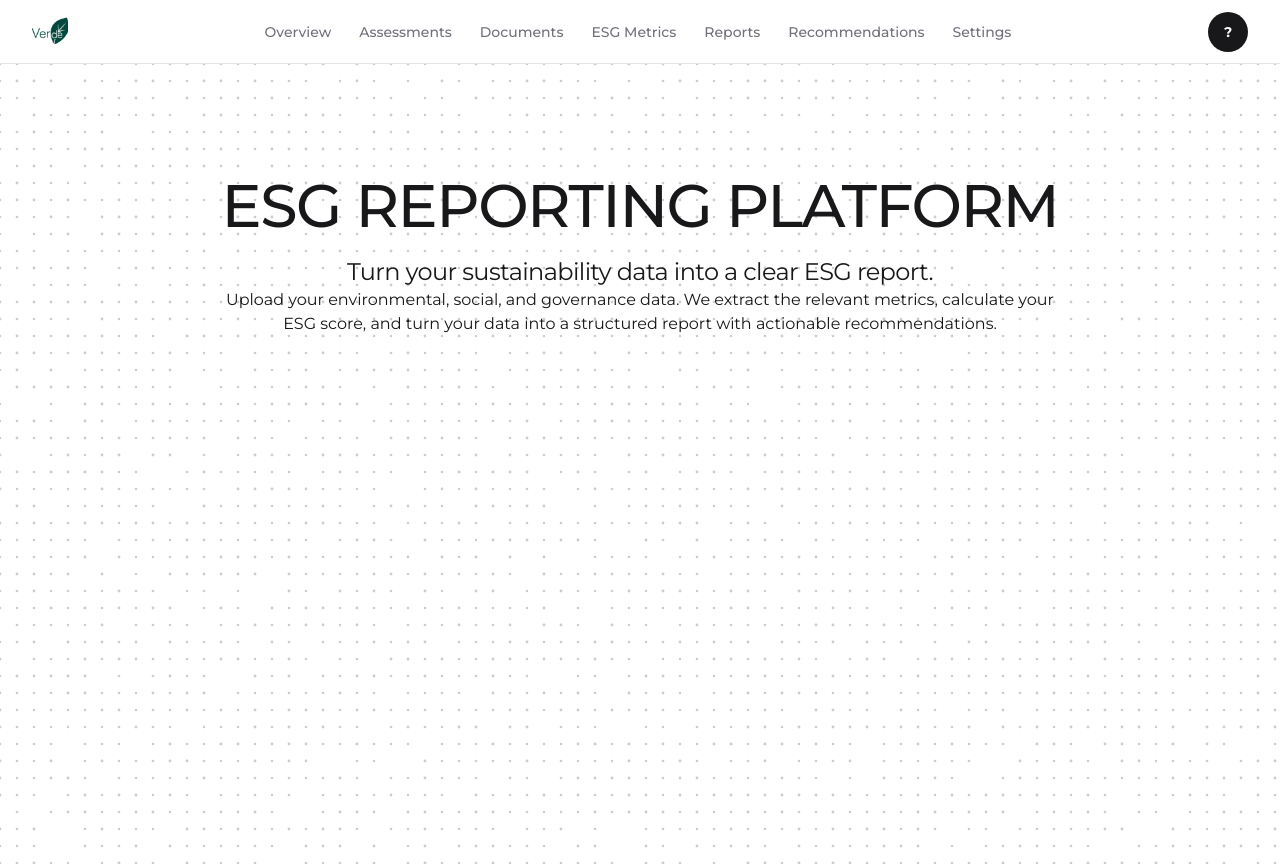
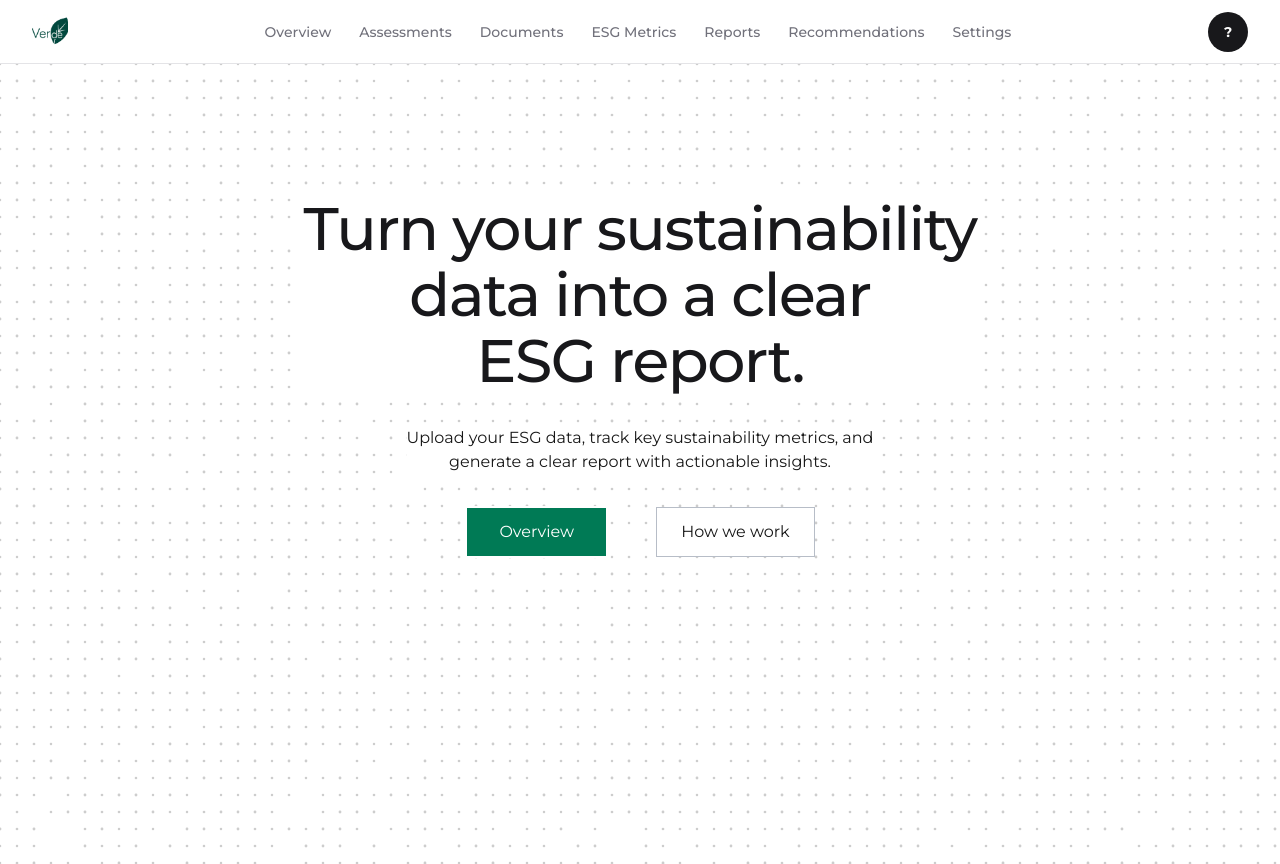
Before and after one commit to Alorik/verde, a Next.js app: page /dashboard in a window 1280 px wide. Built offline with nearby package versions, Linux system fonts and the light colour scheme; no server answers.

Commit message:
feat: Hero section completed

```diff
--- a/app/(dashboard)/dashboard/page.tsx
+++ b/app/(dashboard)/dashboard/page.tsx
@@ -1,3 +1,4 @@
+import HeroSection from "@/components/dashboard/Hero";
 import BubblePage from "../../../components/buble/bublePage";
 
 export default function Dashboard() {
@@ -7,22 +8,7 @@ export default function Dashboard() {
       <BubblePage />
 
       {/* Hero content */}
-      <div className="absolute inset-x-0 top-0 z-10 flex justify-center pt-28">
-        <div className="max-w-4xl px-6 text-center">
-          <p className="text-6xl font-medium uppercase tracking-tight text-zinc-900">
-            ESG REPORTING PLATFORM
-          </p>
-
-          <h1 className="mt-5 text-2xl tracking-tight text-zinc-900 md:text-2xl">
-            Turn your sustainability data into a clear ESG report.
-          </h1>
-          <p>
-            Upload your environmental, social, and governance data. We extract
-            the relevant metrics, calculate your ESG score, and turn your data
-            into a structured report with actionable recommendations.
-          </p>
-        </div>
-      </div>
+      <HeroSection />
     </div>
   );
 }
--- /dev/null
+++ b/components/dashboard/Hero.tsx
@@ -0,0 +1,27 @@
+
+export default function HeroSection() {
+  return (
+    <div className="pointer-events-none absolute inset-x-0 top-0 z-10 flex justify-center pt-28">
+      <div className="max-w-4xl px-6 text-center">
+        <h1 className="pointer-events-auto inline-block mt-5 text-2xl tracking-tight text-zinc-900 md:text-6xl font-medium leading-[1.1] bg-white">
+          Turn your sustainability <br /> data into a clear <br /> ESG report.
+        </h1>
+
+        <p className="pointer-events-auto inline-block my-8 max-w-2xl bg-white">
+          Upload your ESG data, track key sustainability metrics, and <br />{" "}
+          generate a clear report with actionable insights.
+        </p>
+
+        <div className="pointer-events-auto flex justify-center items-center gap-12">
+          <button className="border-2 px-8 py-3 text-white bg-emerald-700 hover:bg-emerald-600 transition-all duration-200">
+            Overview
+          </button>
+
+          <button className="border bg-white border-gray-400/70 px-6 py-3 hover:border-gray-800 transition-all duration-200">
+            How we work
+          </button>
+        </div>
+      </div>
+    </div>
+  );
+}
```
